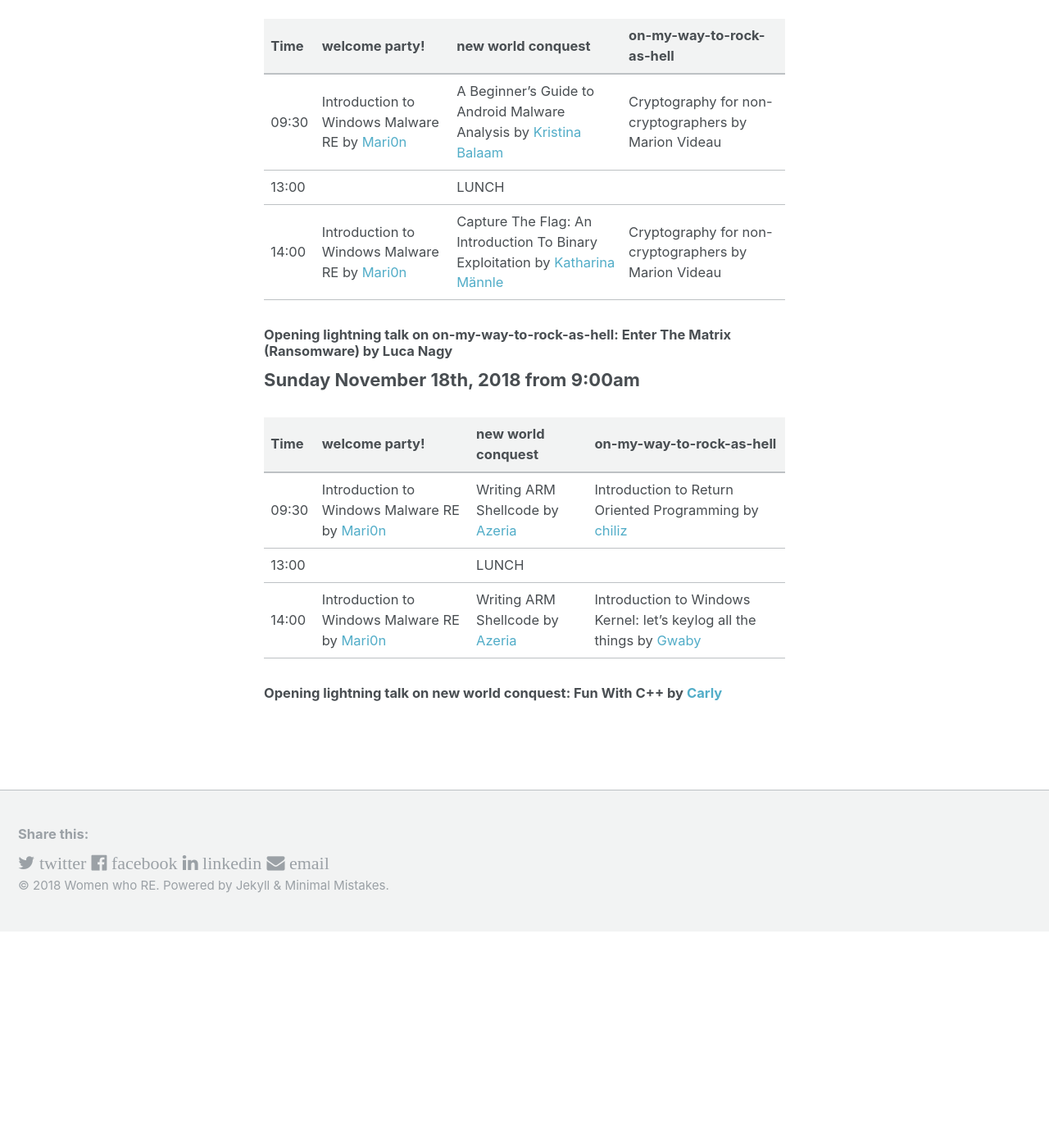
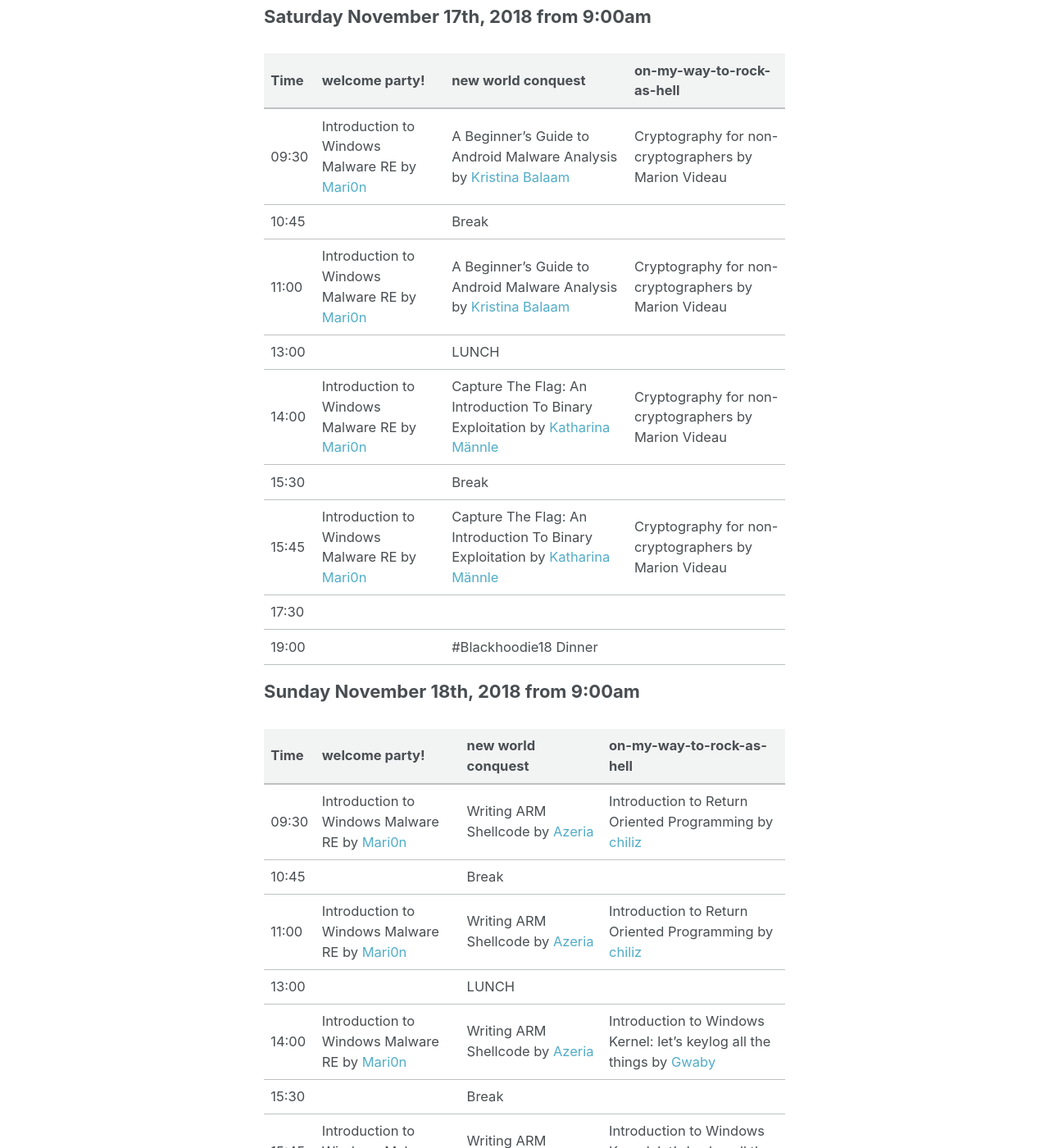
Before and after one commit to blackhoodieRE/blackhoodiere.github.io, a Jekyll site: the page built from _pages/schedule.md, in a window 1280 px wide and 1400 px high, scrolled down 1551 px. Shown: the whole window at 82% size. Built offline with Jekyll 4.4.1, drawn with Linux system fonts in a browser that asks for light colours; before the commit the page ends 2687 px from its top, so only the background shows below that; some of the changed text lies outside the part shown.

Commit message:
Updating schedule!

```diff
--- a/_pages/schedule.md
+++ b/_pages/schedule.md
@@ -28,30 +28,37 @@
 |13:30| Beating a heavily obfuscated app | [Laura Tich & Evelyn Kilel](https://twitter.com/shehacks_ke) |
 |14:15| "May I see your credentials, please?" | [Dana Baril](https://twitter.com/dana_baril) |
 |15:00| JaSt: Fully Syntactic Detection of Malicious (Obfuscated) JavaScript | Aurore Fass |
-|15:25| TBA | TBA |
+|15:25| Enter The Matrix (Ransomware) | Luca Nagy |
+|15:35| Fun With C++ | [Carly](https://twitter.com/_5chn31d3r_) |
 |15:45| ------------------------------  Break
 |16:00| Linux Security APIs and the Chromium Sandbox | [Patricia Aas](https://twitter.com/pati_gallardo) |
 |16:45| Hidden in plain sight | [Essy](https://twitter.com/casheeew) |
 |17:30| Kick-off | [Mari0n](https://twitter.com/pinkflawd) |
-
 
 **Saturday November 17th, 2018 from 9:00am**
 
 | Time | welcome party! | new world conquest | on-my-way-to-rock-as-hell |
 | :--- | :--- | :--- | :--- |
 |09:30| Introduction to Windows Malware RE by [Mari0n](https://twitter.com/pinkflawd) | A Beginner's Guide to Android Malware Analysis by [Kristina Balaam](https://twitter.com/chmodxx_) | Cryptography for non-cryptographers by Marion Videau |
+|10:45|   | Break |   |
+|11:00| Introduction to Windows Malware RE by [Mari0n](https://twitter.com/pinkflawd) | A Beginner's Guide to Android Malware Analysis by [Kristina Balaam](https://twitter.com/chmodxx_) | Cryptography for non-cryptographers by Marion Videau |
 |13:00|   | LUNCH |   |
 |14:00| Introduction to Windows Malware RE by [Mari0n](https://twitter.com/pinkflawd) | Capture The Flag: An Introduction To Binary Exploitation by [Katharina Männle](https://twitter.com/mnnle) | Cryptography for non-cryptographers by Marion Videau |
-
-###### Opening lightning talk on on-my-way-to-rock-as-hell: Enter The Matrix (Ransomware) by Luca Nagy
-
+|15:30|   | Break |   |
+|15:45| Introduction to Windows Malware RE by [Mari0n](https://twitter.com/pinkflawd) | Capture The Flag: An Introduction To Binary Exploitation by [Katharina Männle](https://twitter.com/mnnle) | Cryptography for non-cryptographers by Marion Videau |
+|17:30|   |   |   |
+|19:00|   | #Blackhoodie18 Dinner |   |
 
 **Sunday November 18th, 2018 from 9:00am**
 
 | Time | welcome party! | new world conquest | on-my-way-to-rock-as-hell |
 | :--- | :--- | :--- | :--- |
 |09:30| Introduction to Windows Malware RE by [Mari0n](https://twitter.com/pinkflawd) | Writing ARM Shellcode by [Azeria](https://twitter.com/Fox0x01) | Introduction to Return Oriented Programming by [chiliz](https://twitter.com/chiliz16) |
+|10:45|   | Break |   |
+|11:00| Introduction to Windows Malware RE by [Mari0n](https://twitter.com/pinkflawd) | Writing ARM Shellcode by [Azeria](https://twitter.com/Fox0x01) | Introduction to Return Oriented Programming by [chiliz](https://twitter.com/chiliz16) |
 |13:00|   | LUNCH |   |
 |14:00| Introduction to Windows Malware RE by [Mari0n](https://twitter.com/pinkflawd) | Writing ARM Shellcode by [Azeria](https://twitter.com/Fox0x01) | Introduction to Windows Kernel: let's keylog all the things by [Gwaby](https://twitter.com/pwissenlit) |
-
-###### Opening lightning talk on new world conquest: Fun With C++ by [Carly](https://twitter.com/_5chn31d3r_)
+|15:30|   | Break |   |
+|15:45| Introduction to Windows Malware RE by [Mari0n](https://twitter.com/pinkflawd) | Writing ARM Shellcode by [Azeria](https://twitter.com/Fox0x01) | Introduction to Windows Kernel: let's keylog all the things by [Gwaby](https://twitter.com/pwissenlit) |
+|17:30|   |   |   |
+|18:30|   | #BlackHoodie18 after hacking  |   |
```
